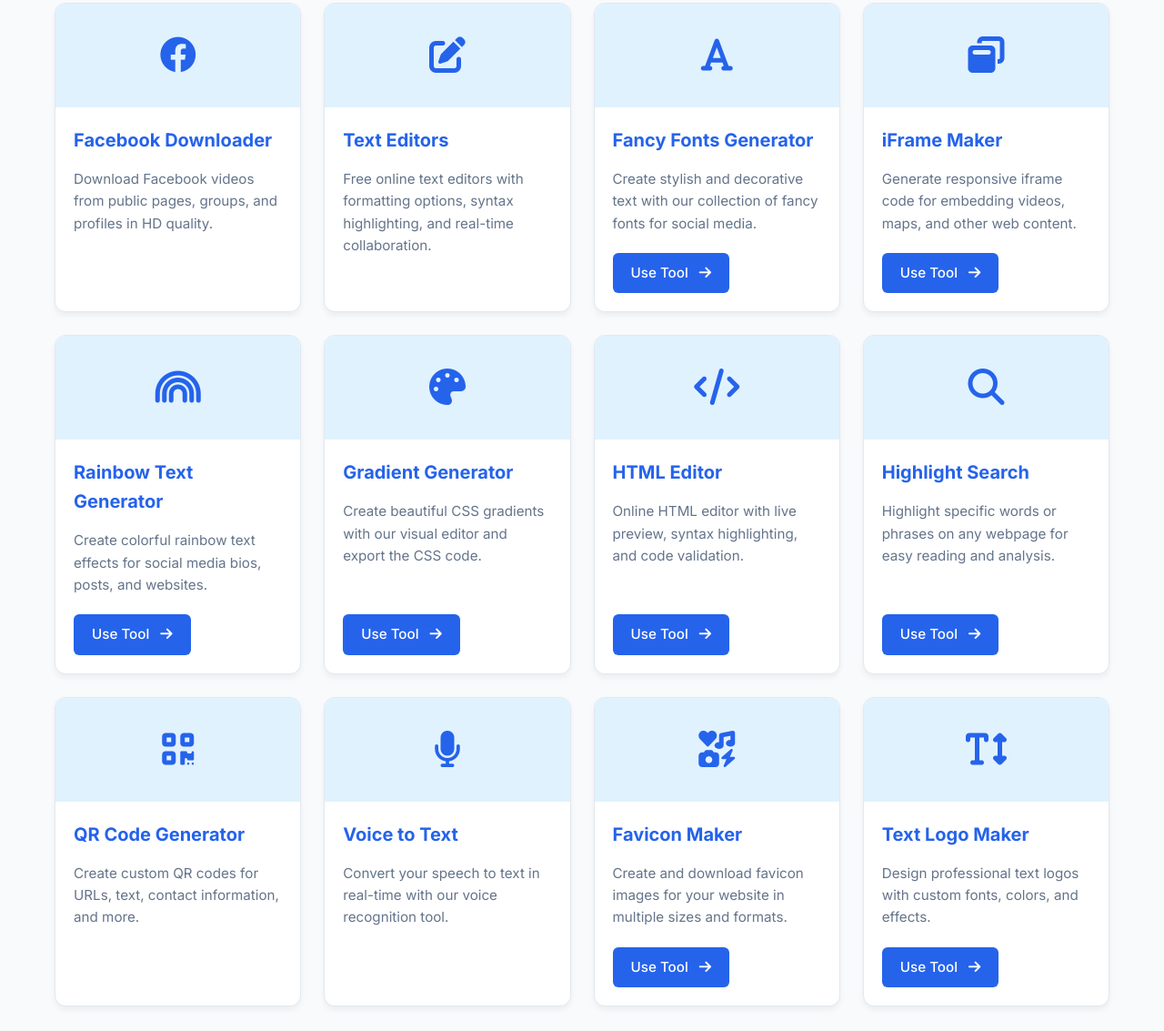
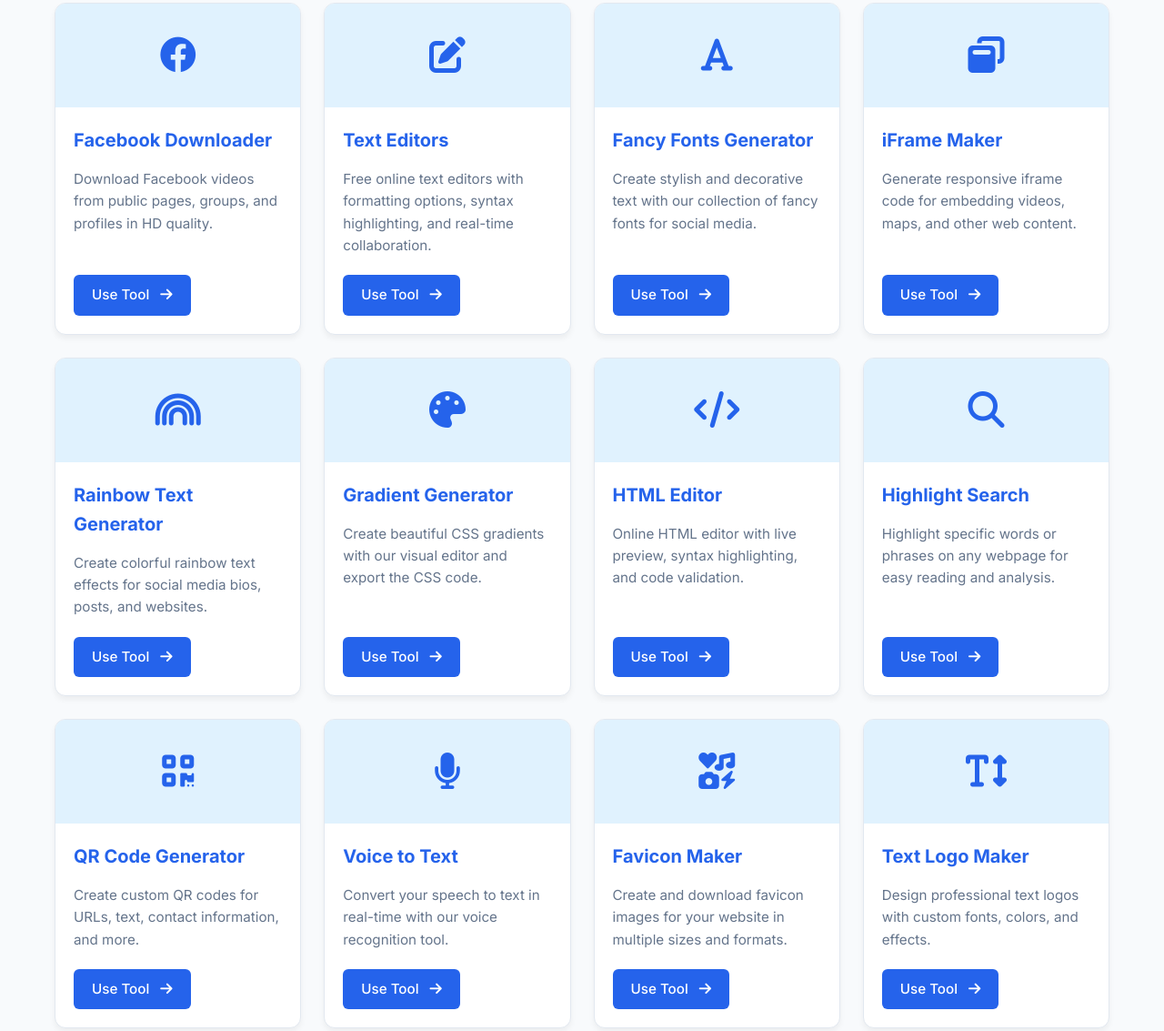
Before and after one commit to oyyusman/Shoumailtechhub, a plain HTML site: page toolkit.html in a window 1280 px wide. Shown: the part 912-2045 px from the top of the page at 91% size. Drawn offline with Linux system fonts and the light colour scheme.

Commit message:
new links added

```diff
--- a/toolkit.html
+++ b/toolkit.html
@@ -504,7 +504,7 @@
                 <div class="tool-content">
                     <h3>YouTube Thumbnail Downloader</h3>
                     <p>Get high-quality thumbnails from any YouTube video in multiple resolutions.</p>
-                    <!-- <a href="#" class="btn">Use Tool <i class="fas fa-arrow-right"></i></a> -->
+                    <a href="https://www.youtubethumbnaildownloader.com/" target="_blank" class="btn">Use Tool <i class="fas fa-arrow-right"></i></a>
                 </div>
             </div>
 
@@ -542,7 +542,7 @@
                 <div class="tool-content">
                     <h3>Facebook Downloader</h3>
                     <p>Download Facebook videos from public pages, groups, and profiles in HD quality.</p>
-                    <!-- <a href="#" class="btn">Use Tool <i class="fas fa-arrow-right"></i></a> -->
+                    <a href=" https://smallseotools.com/facebook-video-downloader/" target="_blank" class="btn">Use Tool <i class="fas fa-arrow-right"></i></a>
                 </div>
             </div>
 
@@ -555,7 +555,7 @@
                     <h3>Text Editors</h3>
                     <p>Free online text editors with formatting options, syntax highlighting, and real-time
                         collaboration.</p>
-                    <!-- <a href="https://www.html-code-generator.com/html/rainbow-text-" target="_blank" class="btn">Use Tool <i class="fas fa-arrow-right"></i></a> -->
+                    <a href="https://www.editpad.org" target="_blank" class="btn">Use Tool <i class="fas fa-arrow-right"></i></a>
                 </div>
             </div>
 
@@ -645,7 +645,7 @@
                 <div class="tool-content">
                     <h3>QR Code Generator</h3>
                     <p>Create custom QR codes for URLs, text, contact information, and more.</p>
-                    <!-- <a href="#" class="btn">Use Tool <i class="fas fa-arrow-right"></i></a> -->
+                    <a href="https://goqr.me" target="_blank" class="btn">Use Tool <i class="fas fa-arrow-right"></i></a>
                 </div>
             </div>
 
@@ -657,7 +657,7 @@
                 <div class="tool-content">
                     <h3>Voice to Text</h3>
                     <p>Convert your speech to text in real-time with our voice recognition tool.</p>
-                    <!-- <a href="#" class="btn">Use Tool <i class="fas fa-arrow-right"></i></a> -->
+                    <a href="https://speechnotes.co" target="_blank" class="btn">Use Tool <i class="fas fa-arrow-right"></i></a>
                 </div>
             </div>
 
```
Also changed, not shown: ai.html (+1 -1 lines).
